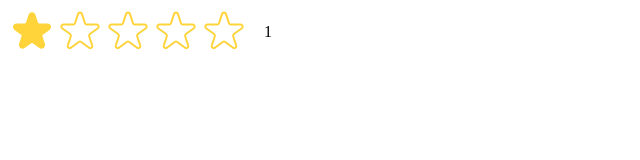
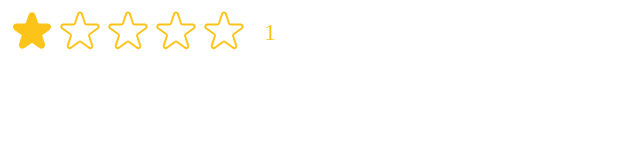
Before and after one commit to KacSzu/usePopcorn-project, a React (Create React App) app: page / in a window 1280 px wide. Both pictures are taken after a click on the button 32 px from the left and 32 px from the top of the page. Shown: the top 160 px of the page, without its empty margins (0-640 px from the left). Built offline with nearby package versions, Linux system fonts and the light colour scheme.

Commit message:
PropTypes

```diff
--- a/src/StarRating.js
+++ b/src/StarRating.js
@@ -1,5 +1,5 @@
 import { useState } from "react";
-
+import { PropTypes } from "prop-types";
 const container = {
   display: "flex",
   alignItems: "center",
@@ -8,19 +8,32 @@ const container = {
 const starContainer = {
   display: "flex",
 };
-const textStyle = {
-  lineHeight: "1",
-  margin: "0",
+StarRating.propTypes = {
+  maxRating: PropTypes.number,
+  color: PropTypes.string,
+  size: PropTypes.number,
+  className: PropTypes.string,
 };
-export default function StarRating({ maxRating = 5 }) {
+export default function StarRating({
+  maxRating = 5,
+  color = "#fcc419",
+  size = "48px",
+  className = "",
+}) {
   const [rating, setRating] = useState(0);
   const [tempRating, setTempRating] = useState(0);
+  const textStyle = {
+    lineHeight: "1",
+    margin: "0",
+    color,
+    fontSize: `24px`,
+  };
   function handleRating(rating) {
     setRating(rating);
   }
 
   return (
-    <div style={container}>
+    <div style={container} className={className}>
       <div style={starContainer}>
         {Array.from({ length: maxRating }, (_, i) => (
           <Star
@@ -35,6 +48,8 @@ export default function StarRating({ maxRating = 5 }) {
             }
             onHoverIn={() => setTempRating(i + 1)}
             onHoverOut={() => setTempRating(rating)}
+            color={color}
+            size={size}
           />
         ))}
       </div>
@@ -42,13 +57,13 @@ export default function StarRating({ maxRating = 5 }) {
     </div>
   );
 }
-const starStyle = {
-  width: "48px",
-  height: "48px",
-  display: "block",
-  cursor: "pointer",
-};
-function Star({ onRate, full, onHoverIn, onHoverOut }) {
+function Star({ onRate, full, onHoverIn, onHoverOut, color, size }) {
+  const starStyle = {
+    width: size,
+    height: size,
+    display: "block",
+    cursor: "pointer",
+  };
   return (
     <span
       onClick={onRate}
@@ -61,8 +76,8 @@ function Star({ onRate, full, onHoverIn, onHoverOut }) {
         <svg
           xmlns="http://www.w3.org/2000/svg"
           viewBox="0 0 20 20"
-          fill="#ffd43b"
-          stroke="#ffd43b"
+          fill={color}
+          stroke={color}
         >
           <path d="M9.049 2.927c.3-.921 1.603-.921 1.902 0l1.07 3.292a1 1 0 00.95.69h3.462c.969 0 1.371 1.24.588 1.81l-2.8 2.034a1 1 0 00-.364 1.118l1.07 3.292c.3.921-.755 1.688-1.54 1.118l-2.8-2.034a1 1 0 00-1.175 0l-2.8 2.034c-.784.57-1.838-.197-1.539-1.118l1.07-3.292a1 1 0 00-.364-1.118L2.98 8.72c-.783-.57-.38-1.81.588-1.81h3.461a1 1 0 00.951-.69l1.07-3.292z" />
         </svg>
@@ -71,7 +86,7 @@ function Star({ onRate, full, onHoverIn, onHoverOut }) {
           xmlns="http://www.w3.org/2000/svg"
           fill="none"
           viewBox="0 0 24 24"
-          stroke="#ffd43b"
+          stroke={color}
         >
           <path
             strokeLinecap="round"
--- a/src/index.js
+++ b/src/index.js
@@ -8,6 +8,6 @@ const root = ReactDOM.createRoot(document.getElementById("root"));
 root.render(
   <React.StrictMode>
     {/* <App /> */}
-    <StarRating maxRating={5} />
+    <StarRating />
   </React.StrictMode>
 );
```
